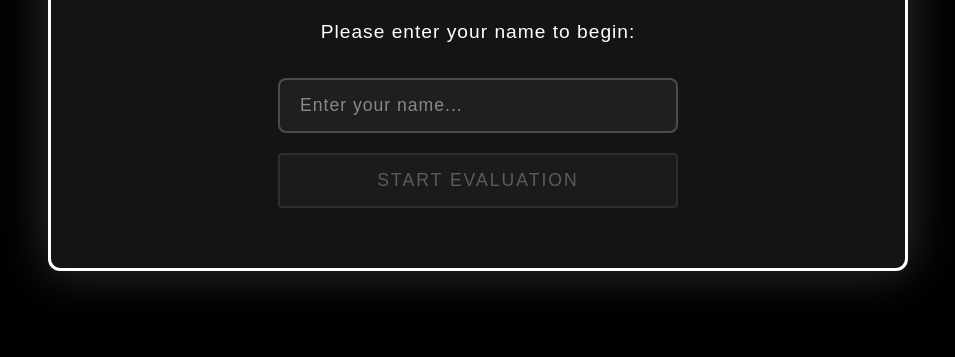
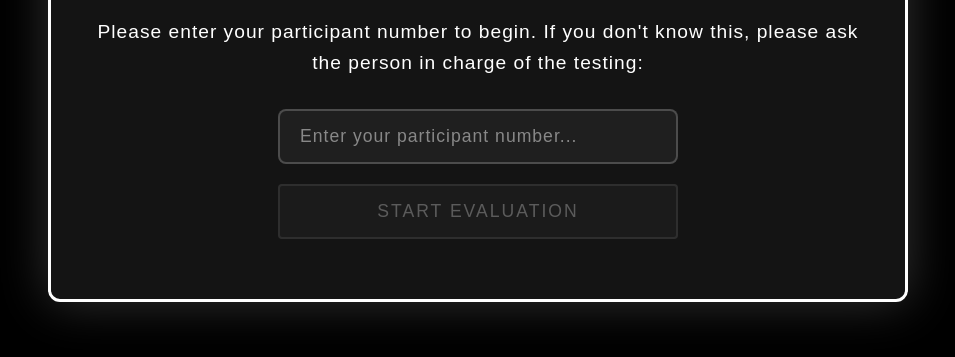
Before and after one commit to MaxBurson/mywebsite, a plain HTML site: page index.html in a window 1280 px wide. Shown: the part 471-828 px from the top of the page, without its empty margins (162-1117 px from the left). Before the commit the page ends 802 px from the top, so only its background shows below. Drawn offline with nearby package versions, Linux system fonts and the light colour scheme; a web font is replaced by a local one.

Commit message:
Update participant input to ask for participant number instead of name

```diff
--- a/index.html
+++ b/index.html
@@ -33,9 +33,9 @@
             <div id="nameInputContainer" class="name-input-container">
                 <div class="name-input-content">
                     <h2>Welcome to the Evaluation System</h2>
-                    <p>Please enter your name to begin:</p>
+                    <p>Please enter your participant number to begin. If you don't know this, please ask the person in charge of the testing:</p>
                     <div class="name-input-group">
-                        <input type="text" id="participantNameInput" class="name-input" placeholder="Enter your name..." maxlength="50">
+                        <input type="text" id="participantNameInput" class="name-input" placeholder="Enter your participant number..." maxlength="50">
                         <button id="startEvaluationBtn" class="start-btn" disabled>Start Evaluation</button>
                     </div>
                 </div>
```
